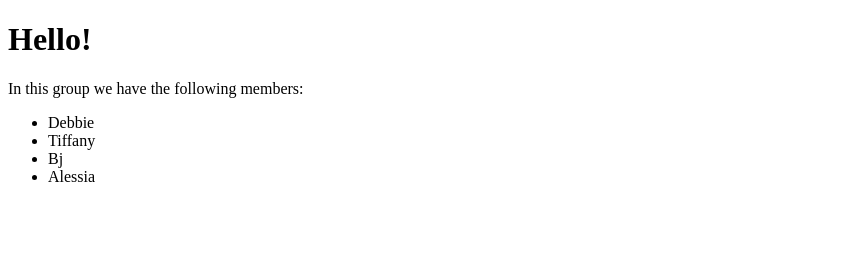
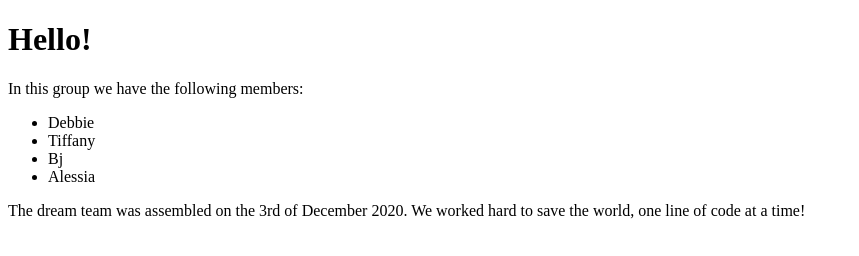
Before and after one commit to amparks1200/Group_Repo, a plain HTML site: page index.html in a window 1280 px wide. Shown: the whole page, without its empty margins (0-859 px from the left). Drawn offline with Linux system fonts and the light colour scheme.

Commit message:
Another revision by AMH

```diff
--- a/index.html
+++ b/index.html
@@ -24,6 +24,7 @@
             <li>Bj</li>
             <li>Alessia</li>
         </ul>
+        <p>The dream team was assembled on the 3rd of December 2020. We worked hard to save the world, one line of code at a time!</p>
         <script src="" async defer></script>
     </body>
 </html>
```
